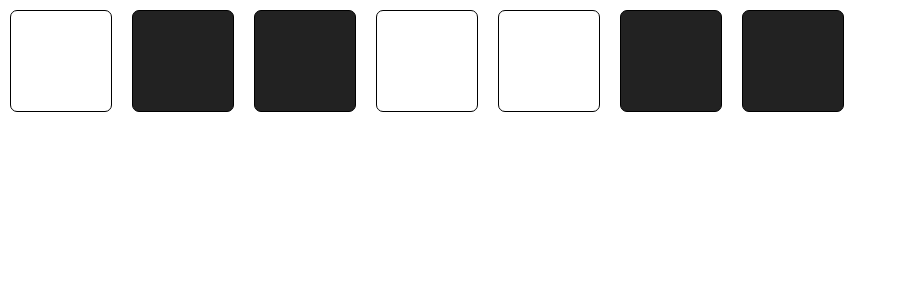
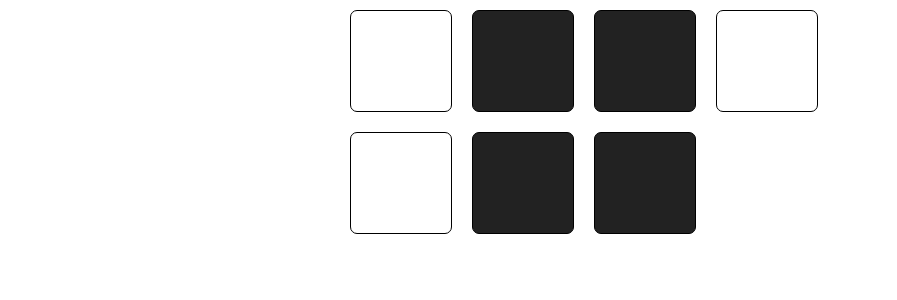
Before and after one commit to joshuaombasa/stateoxes-React-project, a React (Vite) app: page / in a window 1280 px wide. Shown: the top 300 px of the page, without its empty margins (0-897 px from the left). Built offline with nearby package versions, Linux system fonts and the light colour scheme.

Commit message:
updated styling

```diff
--- a/src/styles/App.css
+++ b/src/styles/App.css
@@ -15,4 +15,6 @@ body {
     display: flex;
     flex-direction: row;
     flex-wrap: wrap;
+    width: 600px;
+    margin: 0 auto;
 }
```
